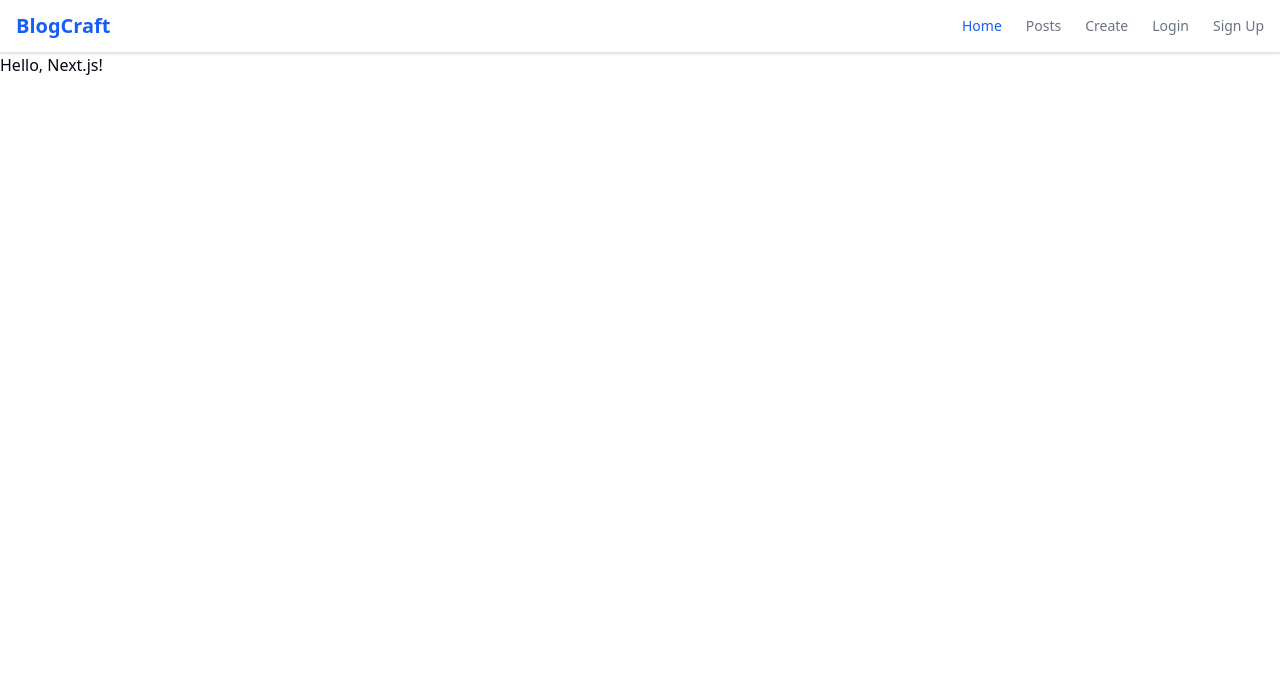
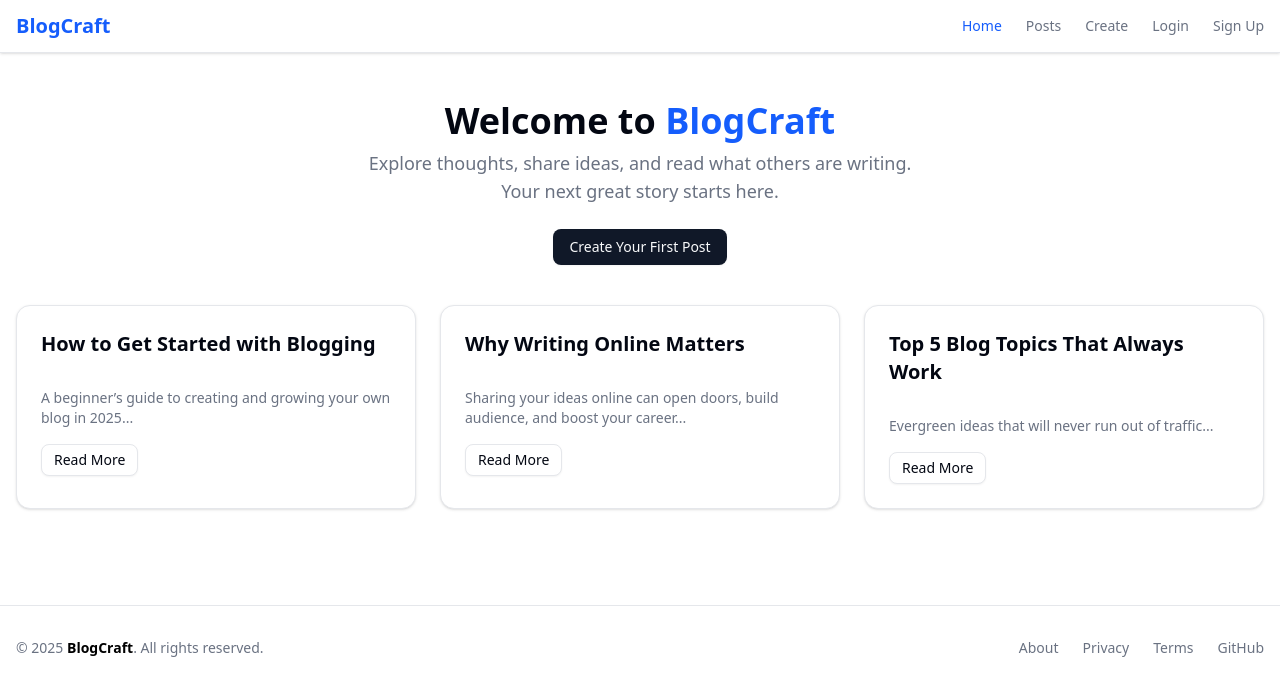
Before and after one commit to johnvesslyalti/ink-spire, a Next.js app: page / in a window 1280 px wide. Shown: the top 696 px of the page. Built offline with nearby package versions, Linux system fonts and the light colour scheme.

Commit message:
feat: add Footer component and update layout to include footer

```diff
--- a/src/app/layout.tsx
+++ b/src/app/layout.tsx
@@ -1,5 +1,6 @@
 import Navbar from "@/components/Navbar";
 import './globals.css'
+import Footer from "@/components/Footer";
 
 interface RootLayoutProps {
   children: React.ReactNode;
@@ -17,6 +18,9 @@ export default function RootLayout({ children }: RootLayoutProps) {
             <main>
                 {children}
             </main>
+            <footer>
+                <Footer />
+            </footer>
         </body>
       </html>
     </>
--- a/src/app/page.tsx
+++ b/src/app/page.tsx
@@ -1,3 +1,56 @@
-export default function Page() {
-  return <h1>Hello, Next.js!</h1>
+import { Button } from '@/styles/components/ui/button'
+import { Card, CardContent, CardHeader, CardTitle } from '@/styles/components/ui/card'
+import Link from 'next/link'
+
+const dummyPosts = [
+  {
+    id: 1,
+    title: 'How to Get Started with Blogging',
+    excerpt: 'A beginner’s guide to creating and growing your own blog in 2025...',
+    slug: 'get-started-blogging',
+  },
+  {
+    id: 2,
+    title: 'Why Writing Online Matters',
+    excerpt: 'Sharing your ideas online can open doors, build audience, and boost your career...',
+    slug: 'why-writing-matters',
+  },
+  {
+    id: 3,
+    title: 'Top 5 Blog Topics That Always Work',
+    excerpt: 'Evergreen ideas that will never run out of traffic...',
+    slug: 'top-5-blog-topics',
+  },
+]
+
+export default function HomePage() {
+  return (
+    <section className="container mx-auto px-4 py-12">
+      <div className="text-center mb-10">
+        <h1 className="text-4xl font-bold mb-2">Welcome to <span className="text-blue-600">BlogCraft</span></h1>
+        <p className="text-muted-foreground text-lg max-w-xl mx-auto">
+          Explore thoughts, share ideas, and read what others are writing. Your next great story starts here.
+        </p>
+        <Link href="/create">
+          <Button className="mt-6">Create Your First Post</Button>
+        </Link>
+      </div>
+
+      <div className="grid gap-6 md:grid-cols-2 lg:grid-cols-3">
+        {dummyPosts.map(post => (
+          <Card key={post.id} className="hover:shadow-md transition">
+            <CardHeader>
+              <CardTitle className="text-xl">{post.title}</CardTitle>
+            </CardHeader>
+            <CardContent>
+              <p className="text-sm text-muted-foreground mb-4">{post.excerpt}</p>
+              <Link href={`/posts/${post.slug}`}>
+                <Button variant="outline" size="sm">Read More</Button>
+              </Link>
+            </CardContent>
+          </Card>
+        ))}
+      </div>
+    </section>
+  )
 }
--- /dev/null
+++ b/src/components/Footer.tsx
@@ -0,0 +1,33 @@
+import Link from 'next/link'
+
+export default function Footer() {
+  return (
+    <footer className="border-t mt-12 bg-white text-muted-foreground">
+      <div className="container mx-auto px-4 py-8 flex flex-col md:flex-row items-center justify-between gap-4">
+        <div className="text-sm text-center md:text-left">
+          © {new Date().getFullYear()} <span className="font-semibold text-black">BlogCraft</span>. All rights reserved.
+        </div>
+
+        <div className="flex gap-6 text-sm">
+          <Link href="/about" className="hover:text-blue-600 transition">
+            About
+          </Link>
+          <Link href="/privacy" className="hover:text-blue-600 transition">
+            Privacy
+          </Link>
+          <Link href="/terms" className="hover:text-blue-600 transition">
+            Terms
+          </Link>
+          <a
+            href="https://github.com/johnvesslyalti"
+            target="_blank"
+            rel="noopener noreferrer"
+            className="hover:text-blue-600 transition"
+          >
+            GitHub
+          </a>
+        </div>
+      </div>
+    </footer>
+  )
+}
```
